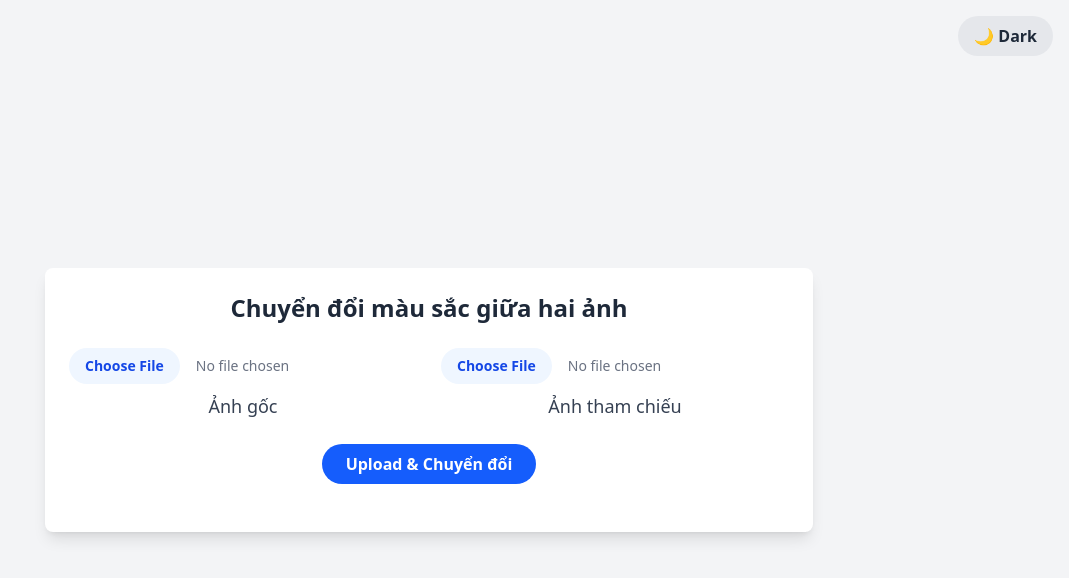
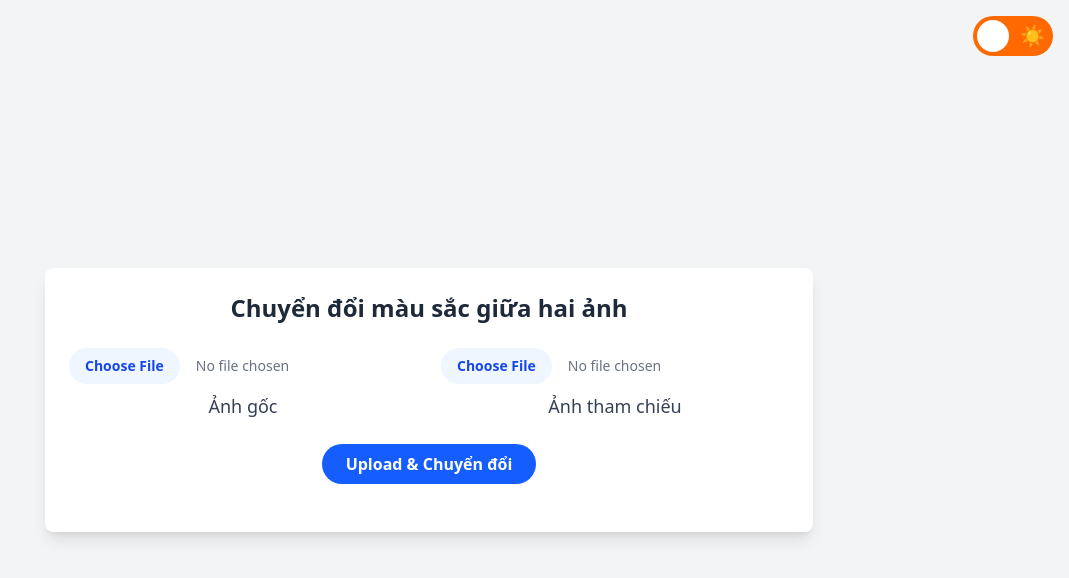
Before and after one commit to theluanhoang/color-transformer-frontend, a React (Vite) app: page / in a window 1280 px wide. Shown: the top 578 px of the page, without its empty margins (211-1280 px from the left). Built offline with nearby package versions, Linux system fonts and the light colour scheme.

Commit message:
refactor: dark/light mode

```diff
--- a/src/App.jsx
+++ b/src/App.jsx
@@ -1,22 +1,52 @@
-import { useState } from "react";
+import { useEffect, useState } from "react";
 import "react-toastify/dist/ReactToastify.css";
 import ColorTransformer from "./components/ColorTransformer";
 
 function App() {
-  const [isDarkMode, setIsDarkMode] = useState(false);
+  // Khởi tạo state từ localStorage, mặc định là false (light mode)
+  const [isDarkMode, setIsDarkMode] = useState(() => {
+    return localStorage.getItem("themeMode") === "dark";
+  });
 
+  // Hàm toggle dark/light mode
   const toggleDarkMode = () => {
-    setIsDarkMode(!isDarkMode);
+    const newMode = !isDarkMode;
+    setIsDarkMode(newMode);
+    localStorage.setItem("themeMode", newMode ? "dark" : "light");
   };
+
+  // Đảm bảo Tailwind CSS nhận diện dark mode
+  useEffect(() => {
+    if (isDarkMode) {
+      document.documentElement.classList.add("dark");
+    } else {
+      document.documentElement.classList.remove("dark");
+    }
+  }, [isDarkMode]);
 
   return (
     <>
-      <button
-        onClick={toggleDarkMode}
-        className={`fixed top-2 sm:top-4 right-2 sm:right-4 z-50 bg-gray-200 dark:bg-gray-700 text-gray-800 dark:text-gray-100 font-semibold py-1 px-2 sm:py-1 sm:px-3 md:py-2 md:px-4 rounded-full hover:bg-gray-300 dark:hover:bg-gray-600 transition duration-300 cursor-pointer text-xs sm:text-sm md:text-base`}
-      >
-        {isDarkMode ? "☀️ Light" : "🌙 Dark"}
-      </button>
+      <div className="fixed top-2 sm:top-4 right-2 sm:right-4 z-50">
+        <button
+          onClick={toggleDarkMode}
+          className={`relative w-16 h-8 sm:w-20 sm:h-10 rounded-full p-1 transition-colors duration-300 focus:outline-none ${
+            isDarkMode ? "bg-black" : "bg-orange-500"
+          }`}
+        >
+          <div
+            className={`absolute top-1 left-1 w-6 h-6 sm:w-8 sm:h-8 rounded-full bg-white transition-transform duration-300 transform ${
+              isDarkMode ? "translate-x-8 sm:translate-x-10" : "translate-x-0"
+            }`}
+          />
+          <span
+            className={`absolute top-1/2 transform -translate-y-1/2 ${
+              isDarkMode ? "left-2" : "right-2"
+            } text-white text-lg sm:text-xl`}
+          >
+            {isDarkMode ? "🌙" : "☀️"}
+          </span>
+        </button>
+      </div>
       <ColorTransformer isDarkMode={isDarkMode} />
     </>
   );
--- a/src/components/ColorTransformer.jsx
+++ b/src/components/ColorTransformer.jsx
@@ -2,6 +2,10 @@ import axios from "axios";
 import { useState } from "react";
 import { Bounce, toast } from "react-toastify";
 import "react-toastify/dist/ReactToastify.css";
+
+// const API_URL = "https://color-transformer-api.onrender.com"
+const API_URL = "http://localhost:8000"
+const MAX_FILE_SIZE = 5 * 1024 * 1024; // 5MB
 
 function ColorTransformer({ isDarkMode = false }) {
   const [sourceImage, setSourceImage] = useState(null);
@@ -19,7 +23,21 @@ function ColorTransformer({ isDarkMode = false }) {
         closeOnClick: false,
         pauseOnHover: true,
         draggable: true,
-        progress: undefined,
+        theme: isDarkMode ? "dark" : "light",
+        transition: Bounce,
+      });
+      return;
+    }
+
+    // Kiểm tra kích thước file
+    if (sourceImage.size > MAX_FILE_SIZE || targetImage.size > MAX_FILE_SIZE) {
+      toast.error("Kích thước ảnh vượt quá 5MB!", {
+        position: "top-right",
+        autoClose: 5000,
+        hideProgressBar: false,
+        closeOnClick: false,
+        pauseOnHover: true,
+        draggable: true,
         theme: isDarkMode ? "dark" : "light",
         transition: Bounce,
       });
@@ -31,22 +49,42 @@ function ColorTransformer({ isDarkMode = false }) {
     formData.append("target_file", targetImage);
 
     try {
-      const response = await axios.post("https://color-transformer-api.onrender.com/upload/", formData, {
+      const response = await axios.post(`${API_URL}/upload/`, formData, {
         headers: { "Content-Type": "multipart/form-data" },
         responseType: "blob",
+        timeout: 60000, // Timeout 60 giây
       });
 
       const imageUrl = URL.createObjectURL(response.data);
       setOutputImage(imageUrl);
+
+      toast.success("Chuyển đổi thành công!", {
+        position: "top-right",
+        autoClose: 3000,
+        hideProgressBar: false,
+        closeOnClick: false,
+        pauseOnHover: true,
+        draggable: true,
+        theme: isDarkMode ? "dark" : "light",
+        transition: Bounce,
+      });
     } catch (error) {
-      toast.error(`Lỗi khi upload ảnh: ${error.message}`, {
+      let errorMessage = "Lỗi không xác định";
+      if (error.response) {
+        errorMessage = `Server trả về lỗi: ${error.response.status}`;
+      } else if (error.request) {
+        errorMessage = "Không thể kết nối đến server. Kiểm tra mạng hoặc URL.";
+      } else {
+        errorMessage = error.message;
+      }
+
+      toast.error(`Lỗi khi upload ảnh: ${errorMessage}`, {
         position: "top-right",
         autoClose: 5000,
         hideProgressBar: false,
         closeOnClick: false,
         pauseOnHover: true,
         draggable: true,
-        progress: undefined,
         theme: isDarkMode ? "dark" : "light",
         transition: Bounce,
       });
@@ -79,7 +117,6 @@ function ColorTransformer({ isDarkMode = false }) {
       closeOnClick: false,
       pauseOnHover: true,
       draggable: true,
-      progress: undefined,
       theme: isDarkMode ? "dark" : "light",
       transition: Bounce,
     });
@@ -89,6 +126,7 @@ function ColorTransformer({ isDarkMode = false }) {
     setOpenAccordion(openAccordion === section ? null : section);
   };
 
+  // Phần JSX giữ nguyên như code của bạn
   return (
     <div
       className={`min-h-screen ${
```
Also changed, not shown: 1 other file (tests, documents, lock files or other folders).
